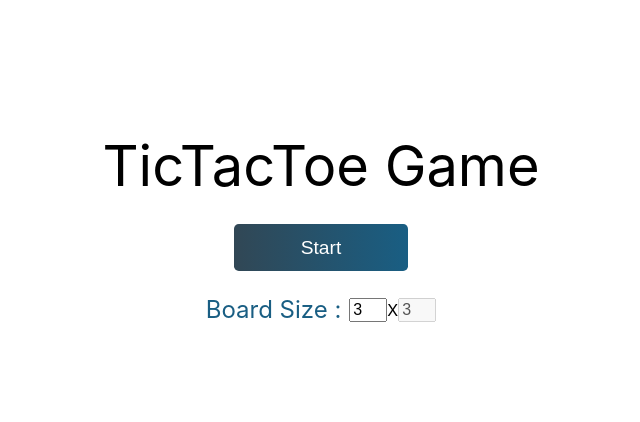
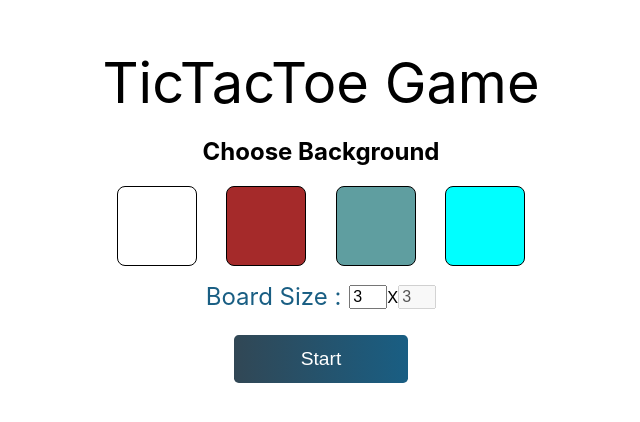
Before and after one commit to edwinsatya/TIC-TAC-TOE, a plain HTML site: page index.html in a window 1280 px wide. Shown: the part 172-594 px from the top of the page, without its empty margins (319-959 px from the left). Drawn offline with Linux system fonts and the light colour scheme; a web font is replaced by a local one.

Commit message:
add function change background and litle bit css

```diff
--- a/css/style.css
+++ b/css/style.css
@@ -25,6 +25,7 @@ body {
   display: flex;
   justify-content: center;
   align-items: center;
+  margin: 1rem 0;
 }
 
 .input-size {
@@ -57,6 +58,44 @@ body {
   color: white;
 }
 
+.title-choose-bg {
+  text-align: center;
+}
+
+.wrapper-bg-list {
+  display: flex;
+  justify-content: space-around;
+  align-items: center;
+}
+
+.bg-list {
+  border: 1px solid black;
+  width: 5rem;
+  height: 5rem;
+  border-radius: 0.5rem;
+  cursor: pointer;
+}
+
+.bg-list.active {
+  border: 2px solid orange;
+}
+
+.bg-list-1 {
+  background-color: white;
+}
+
+.bg-list-2 {
+  background-color: brown;
+}
+
+.bg-list-3 {
+  background-color: cadetblue;
+}
+
+.bg-list-4 {
+  background-color: cyan;
+}
+
 .hide {
   display: none;
 }
@@ -78,10 +117,11 @@ body {
 }
 
 .cell {
-  width: 4rem;
-  height: 4rem;
+  width: 6rem;
+  height: 6rem;
   background-color: white;
   cursor: pointer;
+  overflow: hidden;
 }
 
 .oCircle::before,
--- a/index.html
+++ b/index.html
@@ -18,8 +18,15 @@
     <!-- setup game page -->
     <div id="setup-game">
       <div class="title-game">TicTacToe Game</div>
-      <div class="wrapper-btn-start">
-        <button id="btn-start-game" class="btn btn-start">Start</button>
+
+      <div>
+        <h2 class="title-choose-bg">Choose Background</h2>
+      </div>
+      <div class="wrapper-bg-list">
+        <div data-color="white" class="bg-list bg-list-1"></div>
+        <div data-color="brown" class="bg-list bg-list-2"></div>
+        <div data-color="cadetblue" class="bg-list bg-list-3"></div>
+        <div data-color="cyan" class="bg-list bg-list-4"></div>
       </div>
       <div class="wrapper-input-size">
         <span class="label-input-size">Board Size : </span>
@@ -31,6 +38,10 @@
           disabled
           type="text"
         />
+      </div>
+
+      <div class="wrapper-btn-start">
+        <button id="btn-start-game" class="btn btn-start">Start</button>
       </div>
     </div>
     <!-- in game page -->
--- a/js/index.js
+++ b/js/index.js
@@ -16,6 +16,7 @@ const defaultState = {
   wonArr: [],
   size: "3",
   currentTurn: "1",
+  background: "white",
 };
 
 let state = {
@@ -23,6 +24,7 @@ let state = {
   wonArr: [],
   size: "3",
   currentTurn: "1",
+  background: "white",
 };
 
 function updateBoardSize(size) {
@@ -64,7 +66,7 @@ function showHighLight(arr, isTie) {
 function showOverlay() {
   setTimeout(() => {
     overlay.classList.add("active");
-  }, 2500);
+  }, 2000);
 
   btnReset.addEventListener("click", resetGame);
   btnTryAgain.addEventListener("click", tryAgainGame);
@@ -286,7 +288,16 @@ function startGame() {
   }, 800);
 }
 
+function changeBackground(e) {
+  const body = document.body;
+  body.style = `background-color:${e.target.dataset.color};`;
+  state.background = e.target.dataset.color;
+}
+
 function initialSetupGame() {
+  document.querySelectorAll(".bg-list").forEach((el) => {
+    el.addEventListener("click", changeBackground);
+  });
   updateBoardSize(state.size);
   updateCurrentTurn(state.currentTurn);
   inputSize.oninput = handleSizeOnInput;
```
